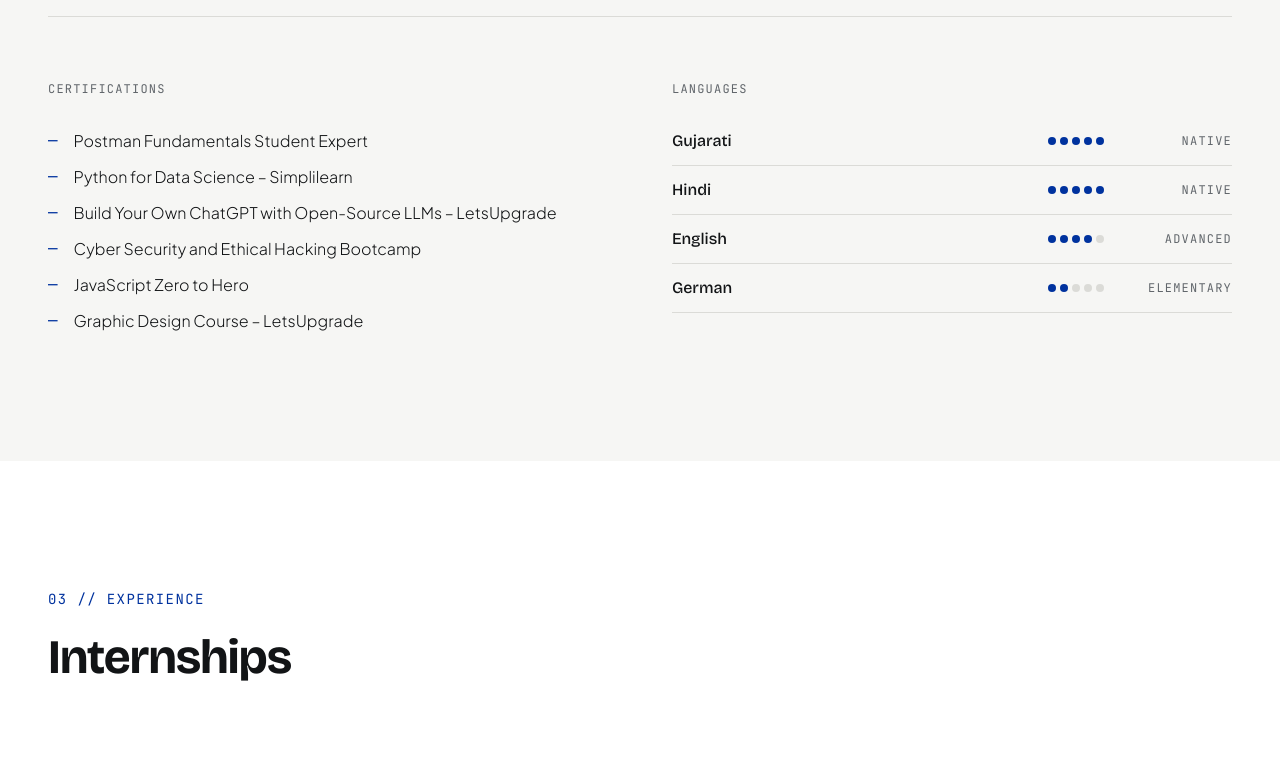
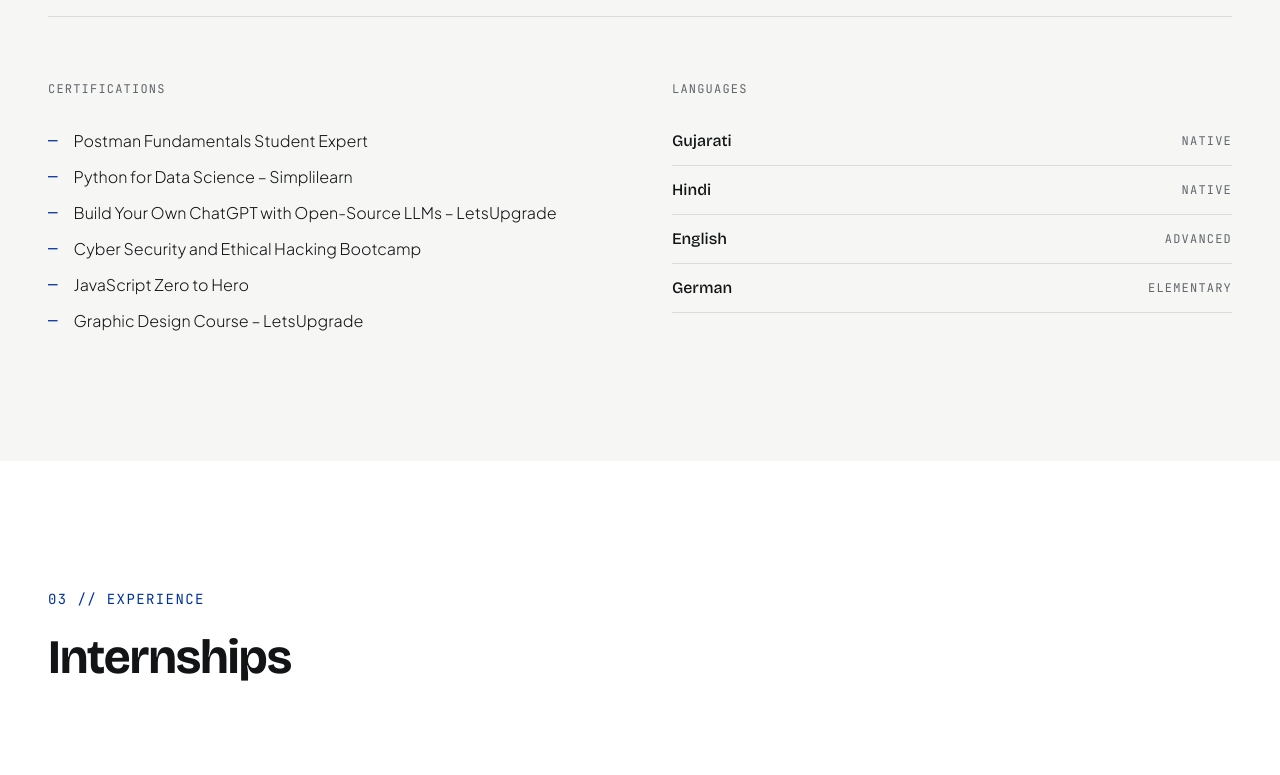
Before and after one commit to Karan6528/portfolio, a React (Vite) app: page / in a window 1280 px wide. Shown: the part 3020-3795 px from the top of the page. Built offline with nearby package versions, Linux system fonts and the light colour scheme.

Commit message:
Updated project image

```diff
--- a/src/components/sections/Projects.tsx
+++ b/src/components/sections/Projects.tsx
@@ -34,7 +34,7 @@ const PROJECTS: Record<'en' | 'de', Project[]> = {
       title: 'Time Series Forecasting',
       category: 'Machine Learning',
       tech: 'Python · Scikit-learn · Pandas · Matplotlib',
-      image: project2Img,
+      image: project1Img,
       year: '2024',
       description:
         'Financial market forecasting system that analyzes historical stock data and predicts future price trends. Includes data preprocessing, model training, and result visualization to support informed decision-making.',
@@ -64,7 +64,7 @@ const PROJECTS: Record<'en' | 'de', Project[]> = {
       title: 'Ask Documentor',
       category: 'KI / Full-Stack',
       tech: 'Next.js · JavaScript · Redux · Docker · Python · FastAPI',
-      image: project1Img,
+      image: project2Img,
       year: '2024',
       description:
         'PDFs hochladen und mit ihrem Inhalt interagieren — über Fragen und Zusammenfassungen. Skalierbare Lösung mit Next.js für das Frontend, FastAPI für das Backend und LLM-gestützter Dokumentenintelligenz.',
--- a/src/components/sections/Skills.tsx
+++ b/src/components/sections/Skills.tsx
@@ -46,10 +46,10 @@ export function Skills() {
   const skills = lang === 'en' ? SKILLS_EN : SKILLS_DE;
 
   const languages = [
-    { name: t('Gujarati', 'Gujarati'), level: t('Native', 'Muttersprache'), dots: 5 },
-    { name: t('Hindi', 'Hindi'), level: t('Native', 'Muttersprache'), dots: 5 },
-    { name: t('English', 'Englisch'), level: t('Advanced', 'Fortgeschritten'), dots: 4 },
-    { name: t('German', 'Deutsch'), level: t('Elementary', 'Grundkenntnisse'), dots: 2 },
+    { name: t('Gujarati', 'Gujarati'), level: t('Native', 'Muttersprache') },
+    { name: t('Hindi', 'Hindi'), level: t('Native', 'Muttersprache') },
+    { name: t('English', 'Englisch'), level: t('Advanced', 'Fortgeschritten') },
+    { name: t('German', 'Deutsch'), level: t('Elementary', 'Grundkenntnisse') },
   ];
 
   return (
@@ -145,15 +145,7 @@ export function Skills() {
                 <li key={l.name} className="flex items-center justify-between border-b border-border pb-3">
                   <span className="font-display font-medium">{l.name}</span>
                   <span className="flex items-center gap-4">
-                    <span className="flex gap-1">
-                      {[0, 1, 2, 3, 4].map((d) => (
-                        <span
-                          key={d}
-                          className={`w-2 h-2 rounded-full ${d < l.dots ? 'bg-primary' : 'bg-border'}`}
-                        />
-                      ))}
-                    </span>
-                    <span className="font-mono text-xs uppercase tracking-widest text-muted-foreground w-28 text-right">
+                    <span className="font-mono text-xs uppercase tracking-widest text-muted-foreground">
                       {l.level}
                     </span>
                   </span>
```
